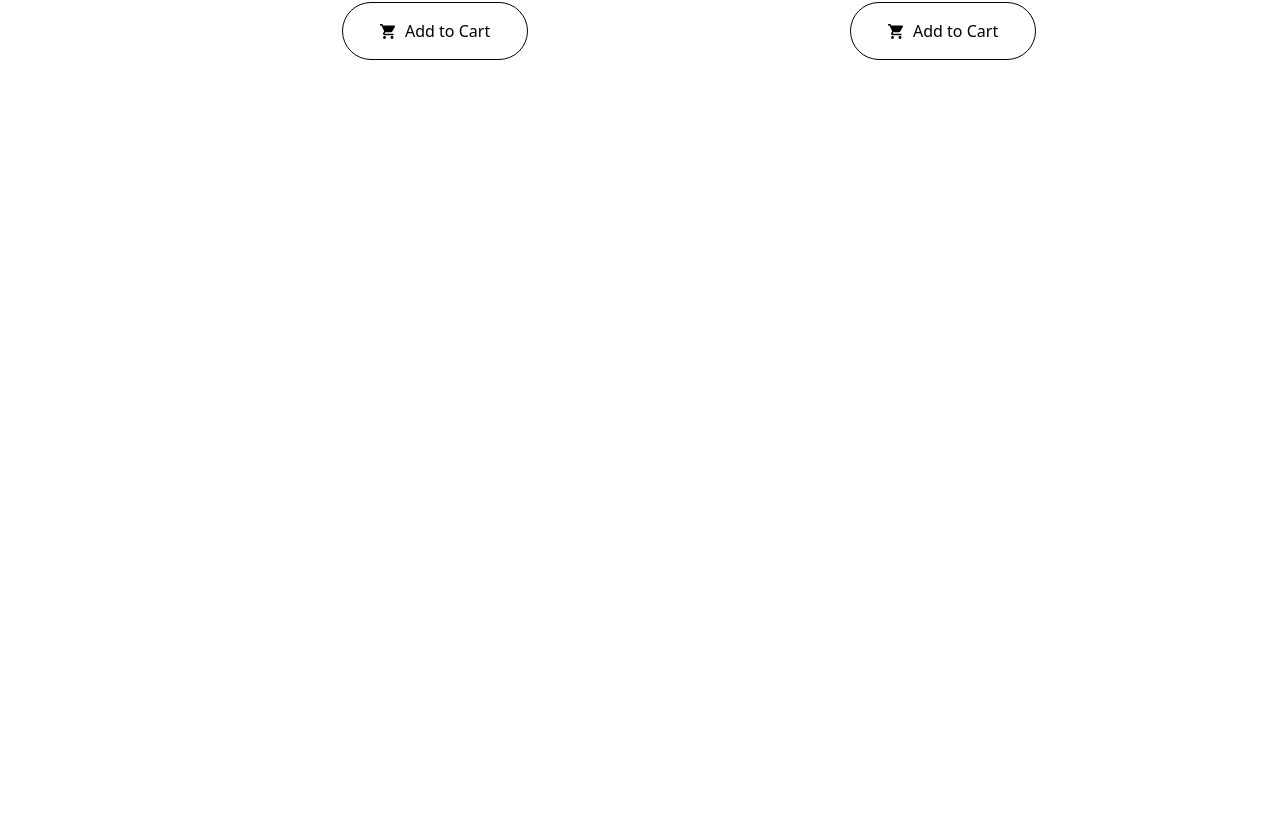
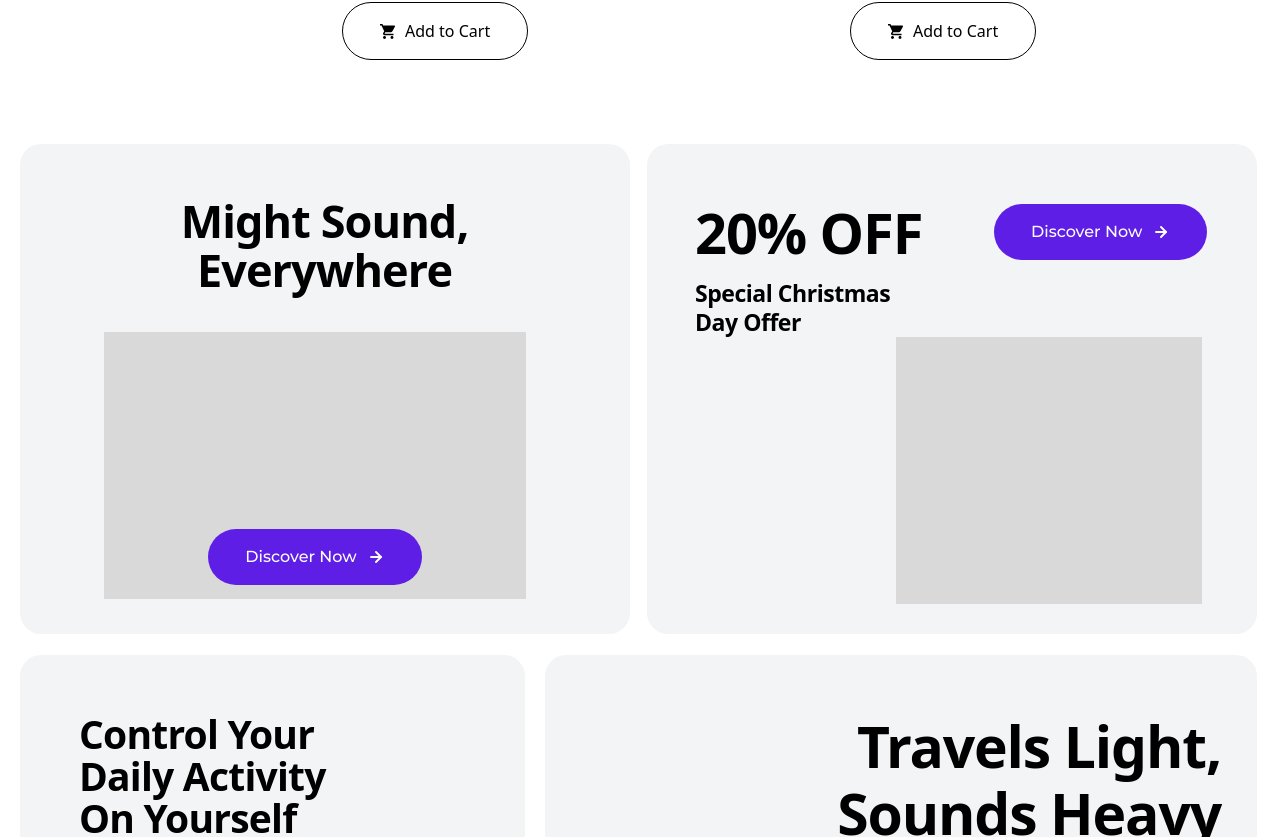
Before and after one commit to Githubshakil/project_sphere, a React (Vite) app: page / in a window 1280 px wide. Shown: the part 1963-2800 px from the top of the page. Before the commit the page ends 2107 px from the top, so only its background shows below. Built offline with nearby package versions, Linux system fonts and the light colour scheme.

Commit message:
done event section

```diff
--- a/src/components/commonLayOut/Button.jsx
+++ b/src/components/commonLayOut/Button.jsx
@@ -5,12 +5,13 @@ const Button = ({
     textbtn,
     bg = "#000",
     fontName = "Montserrat",
-    fontWeight = "bold",
+    fontWeight = "500",
     size = "16px",
     color = "white",
     paddingY = 16,
     paddingX = 37,
     radius = 52,
+
 
     }) => {
 
@@ -28,6 +29,8 @@ const Button = ({
         padding: `${paddingY}px ${paddingX}px`,
         borderRadius: `${radius}px`,
 
+
+
     }}
     >{textbtn}<ArrowDown />
     </button>
--- /dev/null
+++ b/src/components/homePage/Event.jsx
@@ -0,0 +1,67 @@
+import React from "react";
+import Container from "../commonLayOut/Container";
+import Button from "../commonLayOut/Button";
+
+const Event = () => {
+  return (
+    <>
+      <Container>
+        <div className="mb-[96px]">
+          <div className="flex gap-[17px]">
+            <div className="w-[610px] h-[490px] bg-[#f3f4f6] rounded-[21px] pt-[53px] pl-[84px] pr-[85px]">
+              <h3 className='w-[441px] text-[#000] text-center mx-auto font-["Prompt"] text-[45px] font-bold leading-[107%] tracking-[-0.9px]'>
+                Might Sound, Everywhere
+              </h3>
+              <div className="w-[422px] h-[267px] mt-[38px] bg-[#d9d9d9] flex items-end justify-center pb-[14px]">
+                <Button textbtn="Discover Now" bg="#5e1ee5" />
+              </div>
+            </div>
+
+            <div className="w-[610px] h-[490px] bg-[#f3f4f6] rounded-[21px] pt-[53px] pl-[48px] pr-[49ox]">
+              <div className="flex items-center gap-[57px]">
+                <h3 className='w-[242px] font-["Prompt"] text-[56px] font-bold leading-[125%] tracking-[-1.12px]'>
+                  20% OFF
+                </h3>
+                <Button textbtn="Discover Now" bg="#5e1ee5" />
+              </div>
+              <p className='w-[213px] text-[#000] font-["Montserrat"] text-[23px] font-semibold leading-[125%] tracking-[-0.46px] mt-3 '>
+                Special Christmas Day Offer
+              </p>
+              <div className="w-[306px] h-[267px] bg-[#d9d9d9] ml-[201px]"></div>
+            </div>
+          </div>
+
+          <div className="flex gap-[20px] mt-[21px] ">
+            <div className="w-[505px] h-[490px] bg-[#f3f4f6] rounded-[21px] pt-[58px] pl-[59px] pr-[40px]">
+              <h3 className='w-[309px] text-[#000]   font-["Prompt"] text-[39px] font-bold leading-[107%] tracking-[-0.78px]'>
+                Control Your Daily Activity On Yourself
+              </h3>
+              <div className="w-[263px] h-[243px] mt-[21px] ml-[143px] bg-[#d9d9d9] flex items-end justify-center pb-[38px] relative ">
+                <div className="absolute left-[-143px]  flex justify-center">
+                  <Button textbtn="Discover Now" bg="#5e1ee5" />
+                </div>
+              </div>
+            </div>
+
+            <div className="w-[712px] h-[490px] bg-[#f3f4f6] rounded-[21px] pt-[58px] pl-[45px] pr-[29px]">
+              <h3 className='w-[441px] font-["Prompt"] text-[57px] font-bold leading-[117%] tracking-[-1.14px] text-right ml-[190px]'>
+                Travels Light, Sounds Heavy
+              </h3>
+              <div className="mt-6 flex gap-[53px]  ">
+                <div className="w-[371px] h-[243px] bg-[#d9d9d9]"></div>
+                <div>
+                  <p className='w-[213px] text-[#000] font-["Montserrat"] text-[23px] font-semibold leading-[125%] tracking-[-0.46px] mt-[15px] mb-[34px] text-right '>
+                    20+ hours of portable playtime
+                  </p>
+                  <Button textbtn="Discover Now" bg="#5e1ee5" />
+                </div>
+              </div>
+            </div>
+          </div>
+        </div>
+      </Container>
+    </>
+  );
+};
+
+export default Event;
--- a/src/pages/HomePage.jsx
+++ b/src/pages/HomePage.jsx
@@ -3,7 +3,7 @@ import HeaderSection from '../components/homePage/HeaderSection'
 import BannerSection from '../components/homePage/BannerSection'
 import WeProvide from '../components/homePage/WeProvide'
 import ArrivalSection from '../components/homePage/ArrivalSection'
-
+import Event from '../components/homePage/Event'
 const HomePage = () => {
   return (
     <>
@@ -11,6 +11,7 @@ const HomePage = () => {
         <BannerSection />
         <WeProvide />
         <ArrivalSection />
+        <Event />
     </>
   )
 }
```
